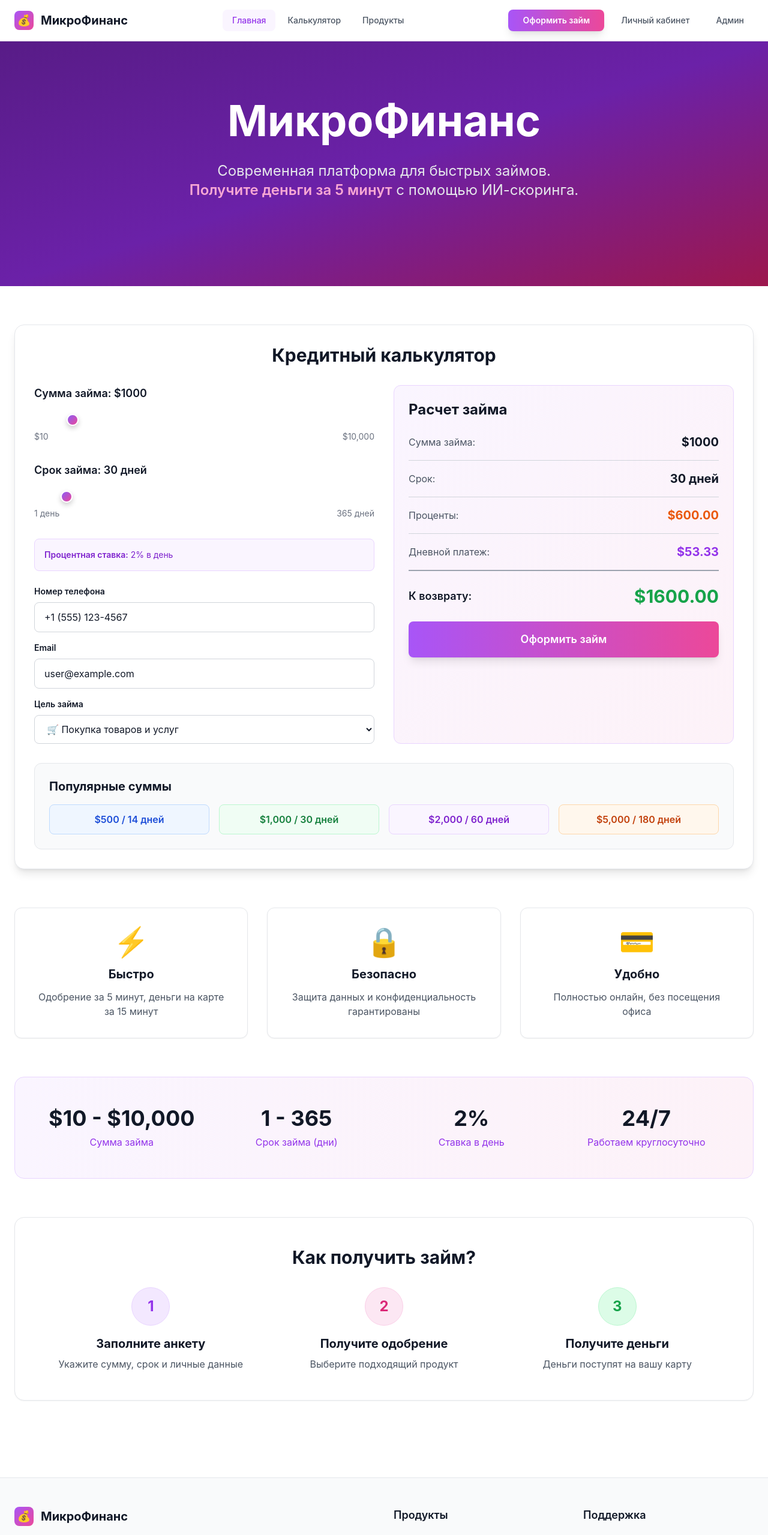
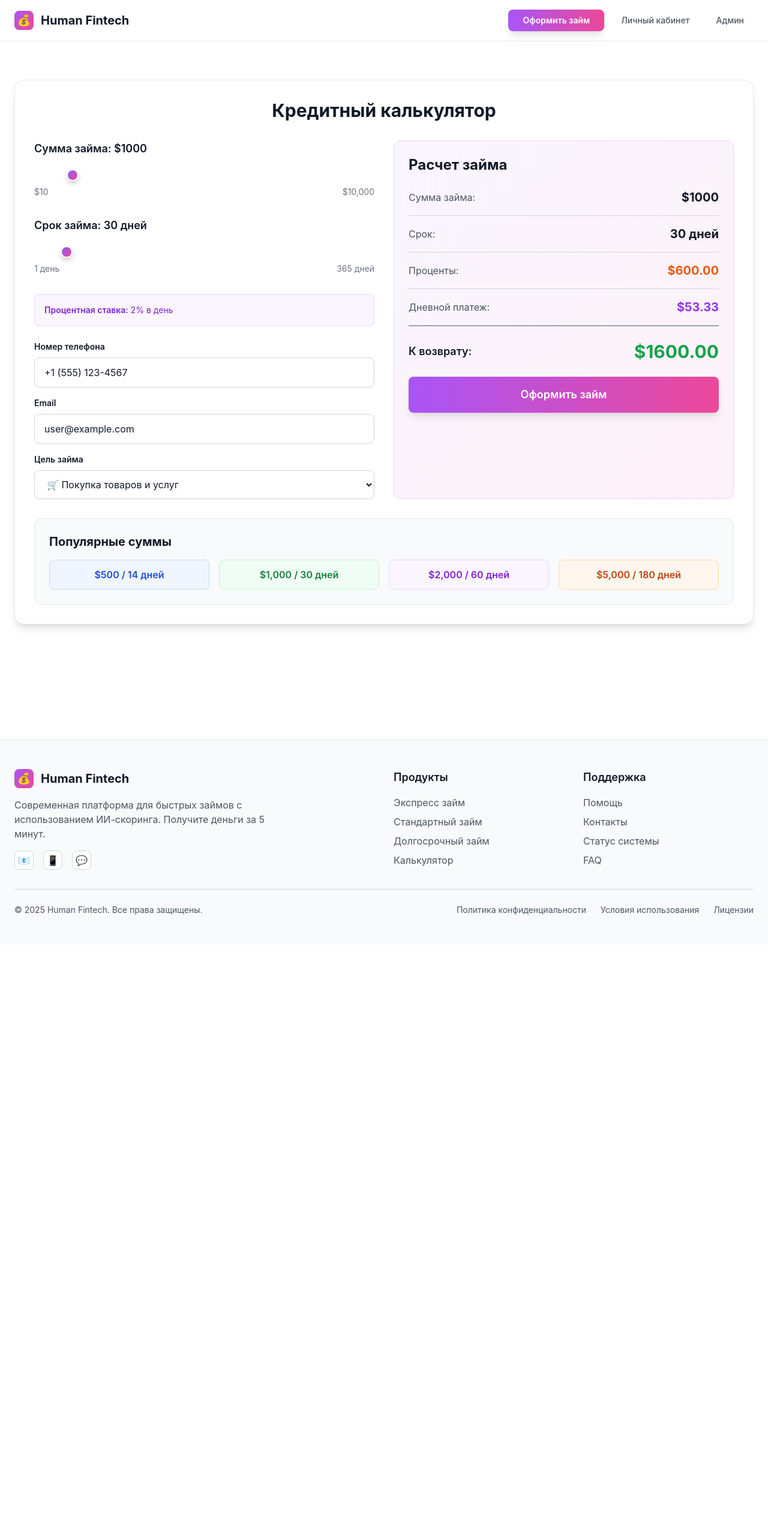
Before and after one commit to ioanngrigorev/microfinance-frontend, a React (Vite) app: page / in a window 1280 px wide. Shown: the top 2559 px of the page at 60% size. After the commit the page ends 1575 px from the top, so only its background shows below. Built offline with nearby package versions, Linux system fonts and the light colour scheme.

Commit message:
Remove Features, Stats and How it works blocks - keep only calculator

```diff
--- a/index.html
+++ b/index.html
@@ -4,7 +4,7 @@
     <meta charset="UTF-8" />
     <link rel="icon" type="image/svg+xml" href="/vite.svg" />
     <meta name="viewport" content="width=device-width, initial-scale=1.0" />
-    <title>Микрофинансирование - Быстрый займ онлайн</title>
+    <title>Human Fintech - Быстрый займ онлайн</title>
   </head>
   <body>
     <div id="root"></div>
--- a/src/components/Footer.jsx
+++ b/src/components/Footer.jsx
@@ -8,7 +8,7 @@ function Footer() {
               <div className="w-8 h-8 bg-gradient-to-br from-purple-500 to-pink-500 rounded-lg flex items-center justify-center text-white font-bold text-lg">
                 💰
               </div>
-              <span className="text-xl font-bold text-gray-900">МикроФинанс</span>
+              <span className="text-xl font-bold text-gray-900">Human Fintech</span>
             </div>
             <p className="text-gray-600 mb-4 max-w-md">
               Современная платформа для быстрых займов с использованием ИИ-скоринга.
@@ -50,7 +50,7 @@ function Footer() {
 
         <div className="border-t border-gray-300 mt-8 pt-6 flex flex-col md:flex-row justify-between items-center">
           <p className="text-gray-600 text-sm">
-            &copy; 2025 МикроФинанс. Все права защищены.
+            &copy; 2025 Human Fintech. Все права защищены.
           </p>
           <div className="flex space-x-6 mt-4 md:mt-0">
             <span className="text-gray-600 text-sm hover:text-gray-900 transition-colors cursor-pointer">Политика конфиденциальности</span>
--- a/src/components/Header.jsx
+++ b/src/components/Header.jsx
@@ -16,30 +16,9 @@ function Header() {
               💰
             </div>
             <span className="text-xl font-bold text-gray-900 group-hover:text-purple-600 transition-colors">
-              МикроФинанс
+              Human Fintech
             </span>
           </Link>
-
-          <div className="hidden md:flex items-center space-x-1">
-            <Link
-              to="/"
-              className={`px-4 py-2 rounded-lg text-sm font-medium transition-all duration-200 ${isActive('/')}`}
-            >
-              Главная
-            </Link>
-            <Link
-              to="/calculator"
-              className={`px-4 py-2 rounded-lg text-sm font-medium transition-all duration-200 ${isActive('/calculator')}`}
-            >
-              Калькулятор
-            </Link>
-            <Link
-              to="/products"
-              className={`px-4 py-2 rounded-lg text-sm font-medium transition-all duration-200 ${isActive('/products')}`}
-            >
-              Продукты
-            </Link>
-          </div>
 
           <div className="flex items-center space-x-3">
             <Link
--- a/src/index.css
+++ b/src/index.css
@@ -31,9 +31,9 @@ body {
 }
 
 .slider::-webkit-slider-track {
-  background: #e5e7eb;
-  height: 8px;
-  border-radius: 4px;
+  background: #d1d5db;
+  height: 12px;
+  border-radius: 6px;
 }
 
 .slider::-webkit-slider-thumb {
--- a/src/pages/HomePage.jsx
+++ b/src/pages/HomePage.jsx
@@ -22,22 +22,6 @@ function HomePage() {
   const payment = calculatePayment()
   return (
     <div className="min-h-screen bg-white">
-      {/* Hero Section */}
-      <div className="relative overflow-hidden bg-gradient-to-br from-purple-900 via-purple-800 to-pink-800">
-        <div className="relative container mx-auto px-6 py-24">
-          <div className="text-center max-w-4xl mx-auto">
-            <h1 className="text-6xl md:text-7xl font-bold mb-8 text-white">
-              МикроФинанс
-          </h1>
-            <p className="text-xl md:text-2xl text-gray-200 mb-12 leading-relaxed">
-              Современная платформа для быстрых займов.
-              <br />
-              <span className="text-pink-300 font-semibold">Получите деньги за 5 минут</span> с помощью ИИ-скоринга.
-            </p>
-          </div>
-        </div>
-      </div>
-
       <div className="container mx-auto px-6 py-16">
 
         {/* Кредитный калькулятор */}
@@ -226,86 +210,7 @@ function HomePage() {
         </div>
       </div>
 
-      {/* Features */}
-        <div className="grid grid-cols-1 md:grid-cols-3 gap-8 mb-16">
-          <div className="bg-white border border-gray-200 rounded-xl p-8 text-center hover:border-purple-300 transition-all duration-300 group shadow-sm hover:shadow-md">
-            <div className="text-5xl mb-4 group-hover:scale-110 transition-transform">⚡</div>
-            <h3 className="text-xl font-bold text-gray-900 mb-3">Быстро</h3>
-          <p className="text-gray-600">
-            Одобрение за 5 минут, деньги на карте за 15 минут
-          </p>
-        </div>
 
-          <div className="bg-white border border-gray-200 rounded-xl p-8 text-center hover:border-purple-300 transition-all duration-300 group shadow-sm hover:shadow-md">
-            <div className="text-5xl mb-4 group-hover:scale-110 transition-transform">🔒</div>
-            <h3 className="text-xl font-bold text-gray-900 mb-3">Безопасно</h3>
-          <p className="text-gray-600">
-            Защита данных и конфиденциальность гарантированы
-          </p>
-        </div>
-
-          <div className="bg-white border border-gray-200 rounded-xl p-8 text-center hover:border-purple-300 transition-all duration-300 group shadow-sm hover:shadow-md">
-            <div className="text-5xl mb-4 group-hover:scale-110 transition-transform">💳</div>
-            <h3 className="text-xl font-bold text-gray-900 mb-3">Удобно</h3>
-          <p className="text-gray-600">
-            Полностью онлайн, без посещения офиса
-          </p>
-        </div>
-      </div>
-
-      {/* Stats */}
-        <div className="bg-gradient-to-r from-purple-50 to-pink-50 border border-purple-200 rounded-2xl p-12 mb-16">
-        <div className="grid grid-cols-1 md:grid-cols-4 gap-8 text-center">
-          <div>
-              <div className="text-4xl font-bold mb-2 text-gray-900">$10 - $10,000</div>
-              <div className="text-purple-600">Сумма займа</div>
-          </div>
-          <div>
-              <div className="text-4xl font-bold mb-2 text-gray-900">1 - 365</div>
-              <div className="text-purple-600">Срок займа (дни)</div>
-          </div>
-          <div>
-              <div className="text-4xl font-bold mb-2 text-gray-900">2%</div>
-              <div className="text-purple-600">Ставка в день</div>
-          </div>
-          <div>
-              <div className="text-4xl font-bold mb-2 text-gray-900">24/7</div>
-              <div className="text-purple-600">Работаем круглосуточно</div>
-          </div>
-        </div>
-      </div>
-
-      {/* How it works */}
-        <div className="bg-white border border-gray-200 rounded-2xl p-12 shadow-sm">
-          <h2 className="text-3xl font-bold text-center text-gray-900 mb-8">
-          Как получить займ?
-        </h2>
-        <div className="grid grid-cols-1 md:grid-cols-3 gap-8">
-            <div className="text-center group">
-              <div className="bg-purple-100 border border-purple-200 w-16 h-16 rounded-full flex items-center justify-center mx-auto mb-4 group-hover:scale-110 transition-transform">
-                <span className="text-2xl font-bold text-purple-600">1</span>
-            </div>
-              <h3 className="text-xl font-bold text-gray-900 mb-2">Заполните анкету</h3>
-            <p className="text-gray-600">Укажите сумму, срок и личные данные</p>
-          </div>
-
-            <div className="text-center group">
-              <div className="bg-pink-100 border border-pink-200 w-16 h-16 rounded-full flex items-center justify-center mx-auto mb-4 group-hover:scale-110 transition-transform">
-                <span className="text-2xl font-bold text-pink-600">2</span>
-            </div>
-              <h3 className="text-xl font-bold text-gray-900 mb-2">Получите одобрение</h3>
-            <p className="text-gray-600">Выберите подходящий продукт</p>
-          </div>
-
-            <div className="text-center group">
-              <div className="bg-green-100 border border-green-200 w-16 h-16 rounded-full flex items-center justify-center mx-auto mb-4 group-hover:scale-110 transition-transform">
-                <span className="text-2xl font-bold text-green-600">3</span>
-              </div>
-              <h3 className="text-xl font-bold text-gray-900 mb-2">Получите деньги</h3>
-              <p className="text-gray-600">Деньги поступят на вашу карту</p>
-            </div>
-          </div>
-        </div>
       </div>
     </div>
   )
```
